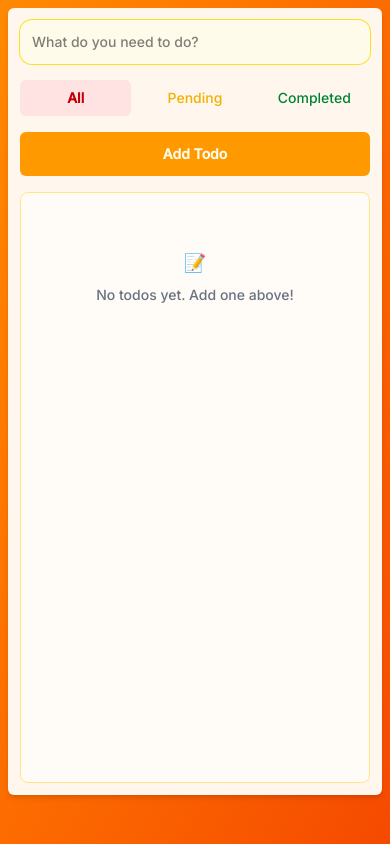
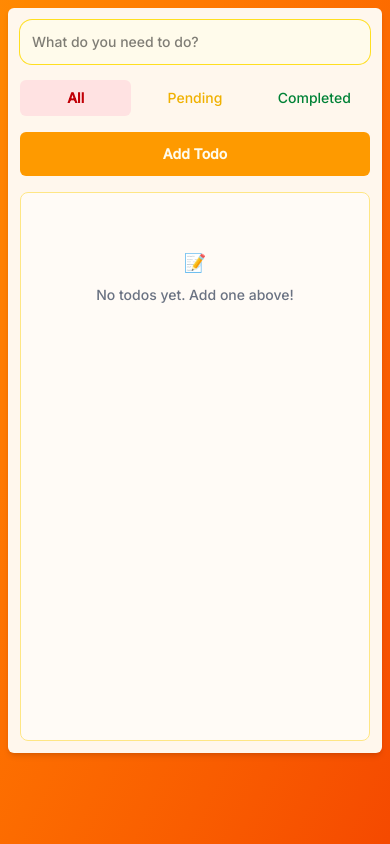
Before and after one commit to dhananjaysable/ICEICO-Task-Todo-List, a React (Vite) app: page / in a window 390 px wide. Built offline with nearby package versions, Linux system fonts and the light colour scheme.

Commit message:
Update TodoContainer.jsx

```diff
--- a/src/components/TodoContainer.jsx
+++ b/src/components/TodoContainer.jsx
@@ -112,7 +112,7 @@ const TodoContainer = () => {
                 </button>
               </div>
             </form>
-            <div className="w-full min-h-[70vh] sm:min-h-[55vh] md:min-h-[60vh] max-h-[50vh] sm:max-h-[55vh] md:max-h-[60vh] overflow-y-auto border border-amber-200 rounded-lg bg-white/50">
+            <div className="w-full min-h-[65vh] sm:min-h-[55vh] md:min-h-[60vh] max-h-[50vh] sm:max-h-[55vh] md:max-h-[60vh] overflow-y-auto border border-amber-200 rounded-lg bg-white/50">
               <div className="w-full p-2 sm:p-3 md:p-4 flex flex-col gap-3">
                 {[...filteredTodos].reverse().map((todo) => {
                   const originalIdx = allTodos.findIndex((t) => t === todo);
```
